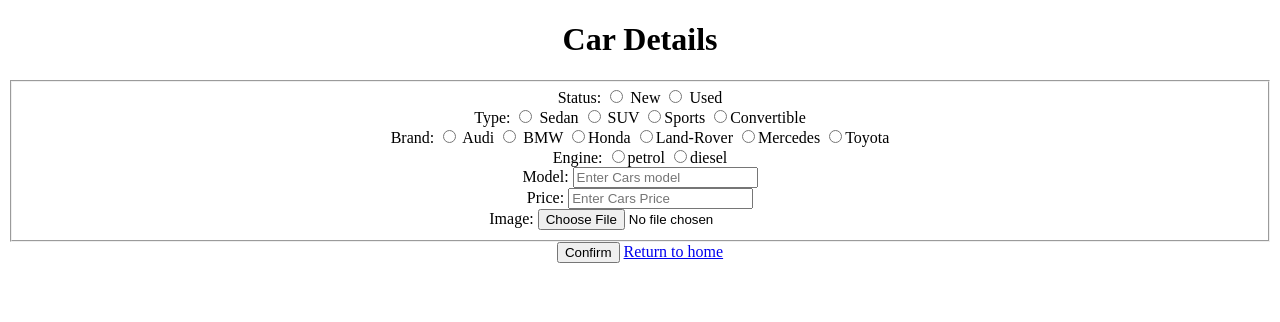
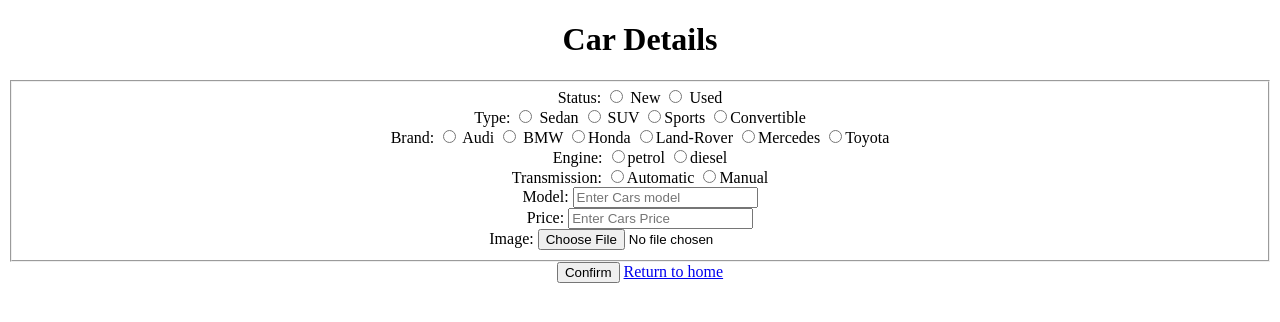
Before and after one commit to sanjanaoythi/car_dealer, a Django app: page /order/ in a window 1280 px wide. Shown: the top 322 px of the page. Run offline with Django 4.2, Linux system fonts and the light colour scheme; a user stored in the database is signed in; some web fonts are replaced.

Commit message:
Papa Alex

```diff
--- a/home/templates/addcar.html
+++ b/home/templates/addcar.html
@@ -50,6 +50,12 @@
 
             <br>
 
+            <label for="transmission" class="lbl">Transmission: </label>
+            <input type="radio" name = "transmission" id="automatic" value="automatic" required>Automatic
+            <input type="radio" name = "transmission" id="manual" value="manual" required>Manual
+
+            <br>
+
             <label for="model">Model: </label>
             <input type="text" name = "model" placeholder="Enter Cars model" required>
             <br>
```
Also changed, not shown: db.sqlite3.
